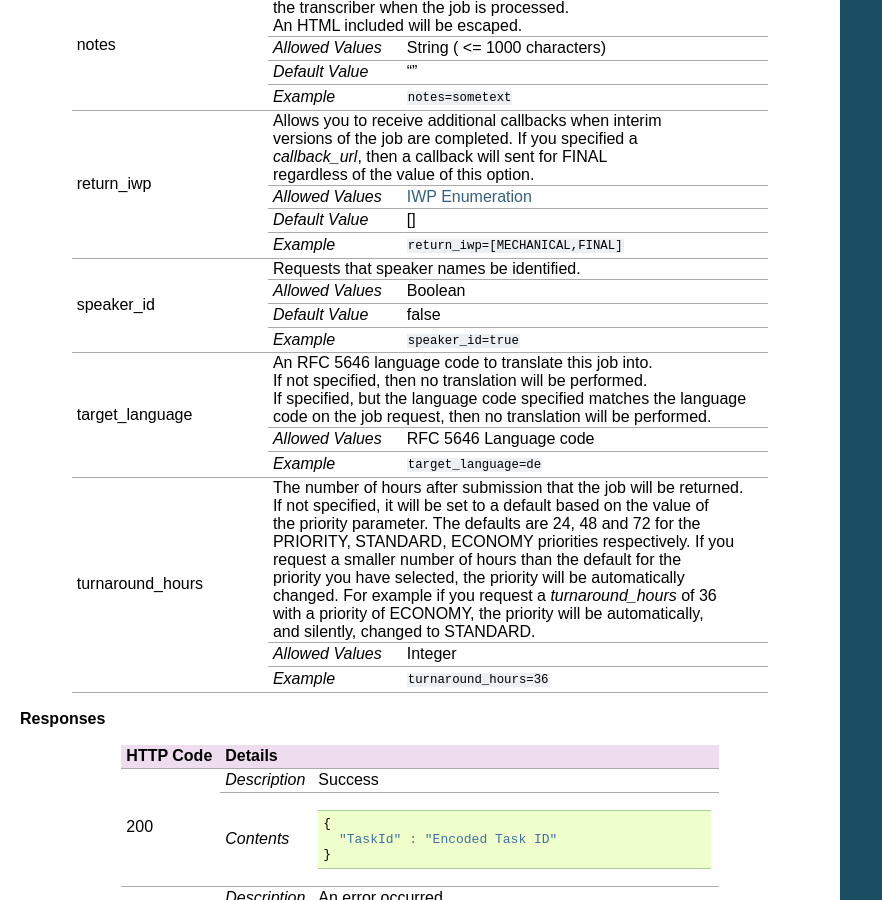
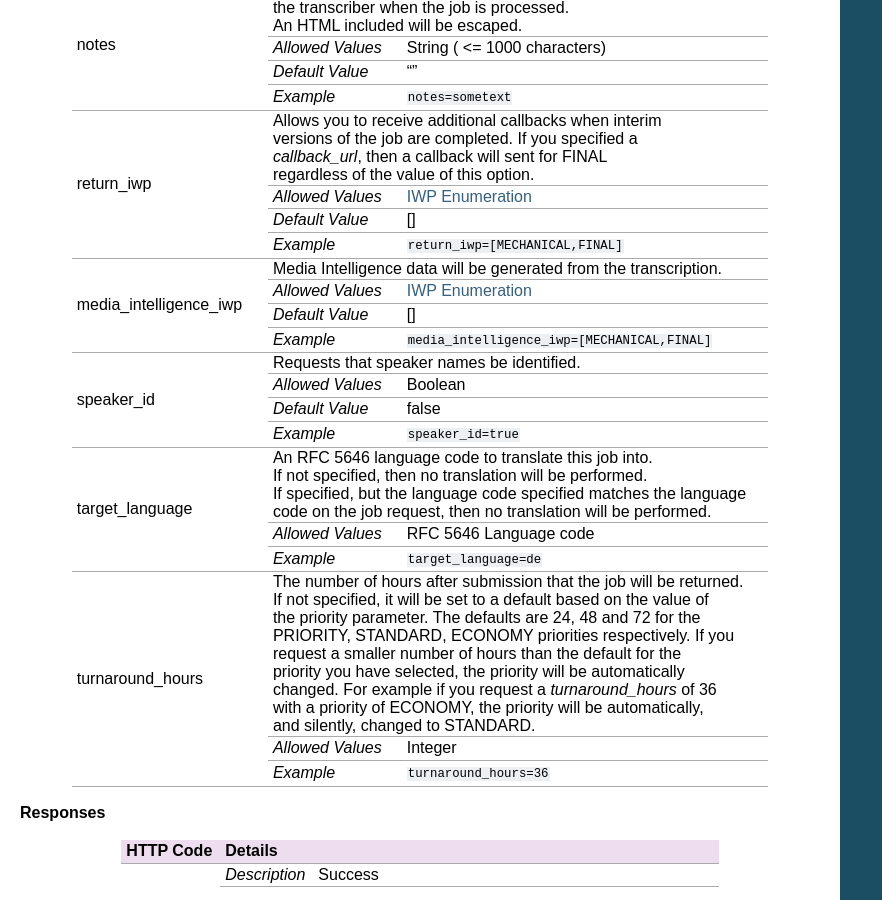
Before and after one commit to cielo24/Docs, a Sphinx documentation site: the page built from api/source/job_control/perform_transcription.rst, in a window 1280 px wide and 900 px high, scrolled down 1406 px. Shown: the whole window, without its empty margins (0-882 px from the left). Built offline with Sphinx 7.4.7, drawn with Linux system fonts in a browser that asks for light colours.

Commit message:
EN-2266: Added media_intelligence_iwp section to perform_transcription

```diff
--- a/api/source/job_control/perform_transcription.rst
+++ b/api/source/job_control/perform_transcription.rst
@@ -136,6 +136,17 @@ See :ref:`callback documentation <callbacks-label>` for details.
 |                         +------------------+----------------------------------------------------------------------+
 |                         | `Example`        | ``return_iwp=[MECHANICAL,FINAL]``                                    |
 +-------------------------+------------------+----------------------------------------------------------------------+
+| media_intelligence_iwp  | .. raw:: html                                                                           |
+|                         |                                                                                         |
+|                         |  Media Intelligence data will be generated from the transcription.                      |
+|                         |                                                                                         |
+|                         +------------------+----------------------------------------------------------------------+
+|                         | `Allowed Values` | :ref:`iwp-label`                                                     |
+|                         +------------------+----------------------------------------------------------------------+
+|                         | `Default Value`  | []                                                                   |
+|                         +------------------+----------------------------------------------------------------------+
+|                         | `Example`        | ``media_intelligence_iwp=[MECHANICAL,FINAL]``                        |
++-------------------------+------------------+----------------------------------------------------------------------+
 | speaker_id              | .. raw:: html                                                                           |
 |                         |                                                                                         |
 |                         |  Requests that speaker names be identified.                                             |
```
